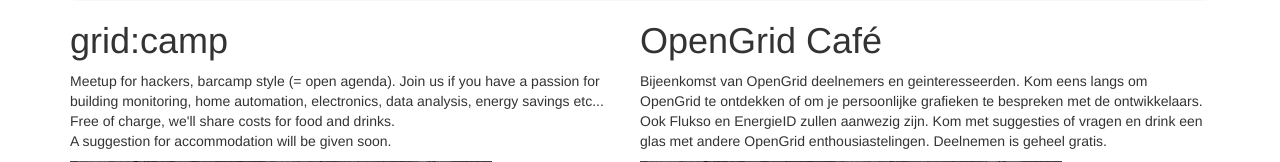
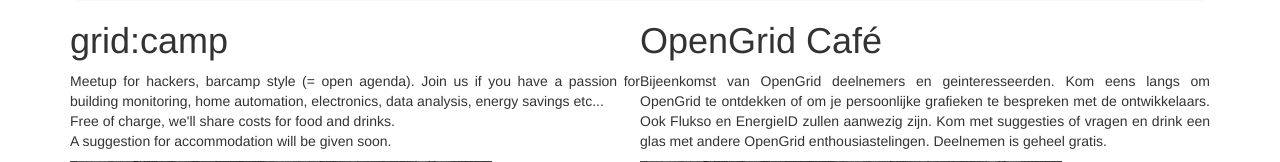
Before and after one commit to opengridcc/website, a Flask app: page / in a window 1280 px wide. Shown: the part 422-584 px from the top of the page. Run offline with Flask 2, Linux system fonts and the light colour scheme; some libraries are stand-ins or nearby versions.

Commit message:
Text align justify

```diff
--- a/templates/index.html
+++ b/templates/index.html
@@ -13,7 +13,7 @@
 
     <div class="left">
         <h1>grid:camp</h1>
-        <p>
+        <p style="text-align: justify;">
             Meetup for hackers, barcamp style (= open agenda).  Join us if you have a passion for building monitoring, home automation,
             electronics, data analysis, energy savings etc...  <br>
             Free of charge, we'll share costs for food and drinks.  <br>
@@ -25,7 +25,7 @@
     </div>
     <div class="right">
         <h1>OpenGrid Café</h1>
-        <p>
+        <p style="text-align: justify;">
             Bijeenkomst van OpenGrid deelnemers en geinteresseerden. Kom eens langs om OpenGrid te ontdekken of
             om je persoonlijke grafieken te bespreken met de ontwikkelaars. Ook Flukso en EnergieID zullen aanwezig zijn.
             Kom met suggesties of vragen en drink een glas met andere OpenGrid enthousiastelingen. Deelnemen is geheel gratis.
```
